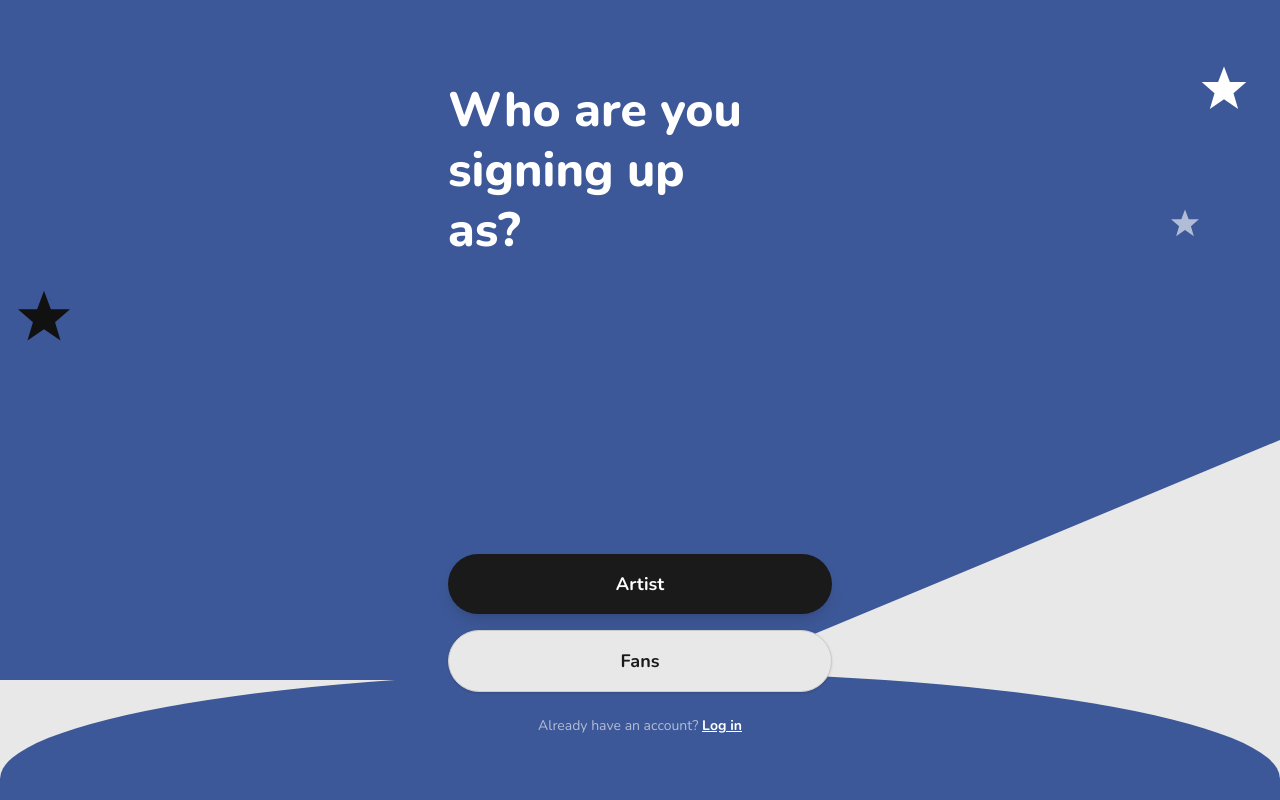
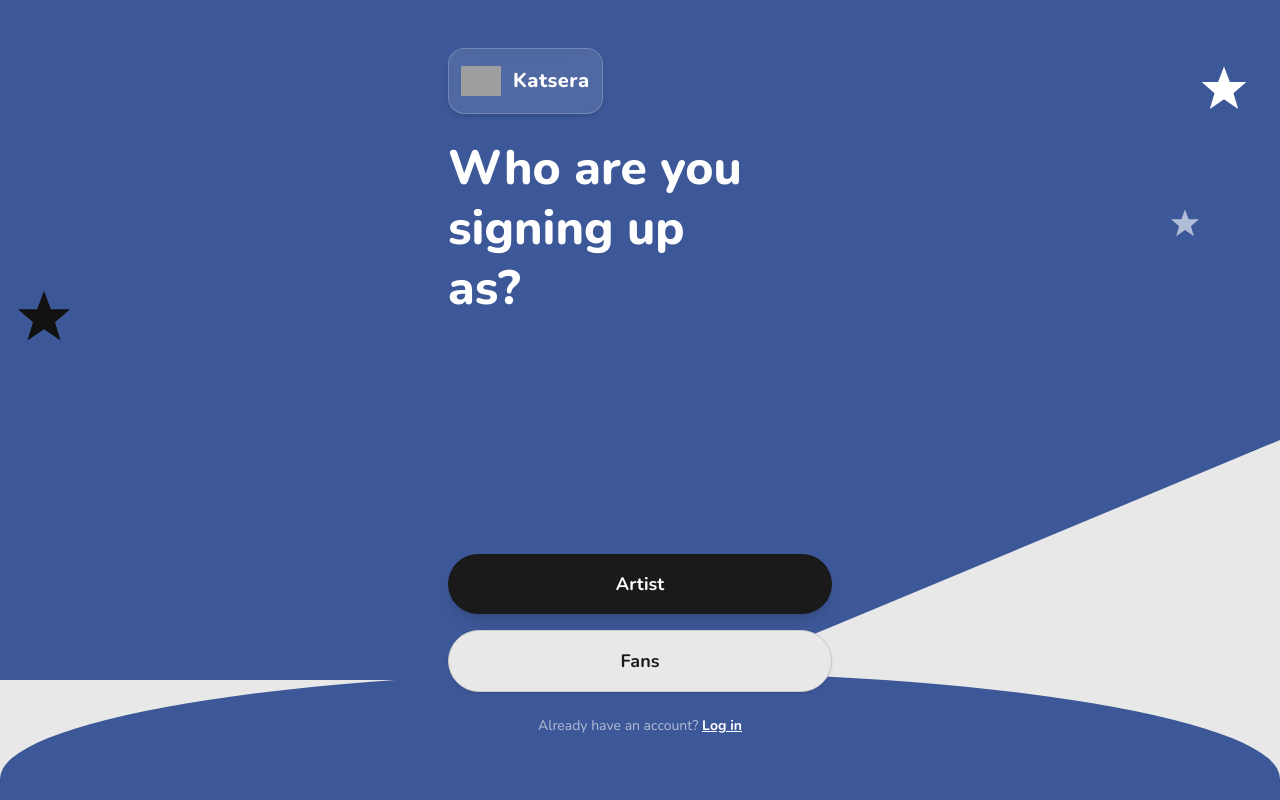
Before and after one commit to katserasera/katsera-app, a React (Vite) app: page /role in a window 1280 px wide. Built offline with nearby package versions, Linux system fonts and the light colour scheme; no server answers; grey boxes are pictures that could not be loaded.

Commit message:
Fix Vercel SPA rewrites vercel.json, restore brand Katsera logo on Splash & Launch, and enhance Real OTP Card

```diff
--- a/src/pages/artist/ArtistVerify.tsx
+++ b/src/pages/artist/ArtistVerify.tsx
@@ -142,23 +142,26 @@ export default function ArtistVerify() {
 
   return (
     <div className="min-h-screen bg-[#E8E8E8] flex flex-col max-w-md mx-auto font-[Nunito]">
-      {/* Real OTP Banner Toast */}
-      {bannerMsg && (
-        <div className="bg-[#3D5898] text-white text-xs font-bold px-4 py-3 text-center shadow-md animate-pulse">
-          {bannerMsg}
-        </div>
-      )}
-
       <div className="flex-1 flex flex-col px-6 sm:px-10 pt-12 sm:pt-16 pb-10">
-        <h1 className="text-[#1E2D5A] text-3xl sm:text-4xl font-extrabold mb-3">
+        <h1 className="text-[#1E2D5A] text-3xl sm:text-4xl font-extrabold mb-2">
           Verify Your Email
         </h1>
-        <p className="text-[#7A8BB5] text-sm sm:text-base font-medium mb-8 leading-relaxed">
+        <p className="text-[#7A8BB5] text-sm sm:text-base font-medium mb-6 leading-relaxed">
           Enter the 6-digit code sent to:<br />
           <span className="text-[#3D5898] font-bold text-base">{targetEmail}</span>
         </p>
 
+        {/* Prominent Real OTP Email Card */}
+        {activeCode && (
+          <div className="bg-[#1E2D5A] text-white p-4 rounded-2xl mb-6 shadow-lg border-2 border-[#3D5898] text-center animate-in fade-in duration-300">
+            <p className="text-[11px] text-blue-200 uppercase tracking-wider font-bold mb-1">📩 Real Email OTP Delivery</p>
+            <p className="text-3xl font-black tracking-[0.3em] text-yellow-300 my-1 font-mono">{activeCode}</p>
+            <p className="text-[11px] text-gray-300">Enter this code below to verify your account</p>
+          </div>
+        )}
+
         {/* OTP boxes */}
+
         <div className="flex justify-between gap-2 sm:gap-3 mb-3 w-full" onPaste={handlePaste}>
           {otp.map((digit, i) => (
             <input
--- a/src/pages/fan/RoleSelect.tsx
+++ b/src/pages/fan/RoleSelect.tsx
@@ -1,4 +1,5 @@
 import { useNavigate } from "react-router-dom"
+import katseraLogo from "@/imports/katsera_logo.png"
 
 function StarShape({ size = 40, color = "white", style }: { size?: number; color?: string; style?: React.CSSProperties }) {
   return (
@@ -12,7 +13,7 @@ export default function RoleSelect() {
   const navigate = useNavigate()
 
   return (
-    <div className="min-h-screen bg-[#E8E8E8] relative overflow-hidden flex flex-col">
+    <div className="min-h-screen bg-[#E8E8E8] relative overflow-hidden flex flex-col font-[Nunito]">
       {/* Diagonal blue panel — covers top-left area */}
       <div
         className="absolute inset-0"
@@ -43,9 +44,15 @@ export default function RoleSelect() {
       </div>
 
       {/* Heading */}
-      <div className="relative z-10 flex-1 flex flex-col justify-between px-8 pt-16 pb-10 max-w-md mx-auto w-full">
+      <div className="relative z-10 flex-1 flex flex-col justify-between px-8 pt-12 pb-10 max-w-md mx-auto w-full">
         <div>
-          <h1 className="text-white text-5xl font-extrabold leading-tight mt-4 max-w-xs">
+          {/* Katsera Logo Header */}
+          <div className="flex items-center gap-3 mb-6 bg-white/10 backdrop-blur-md p-3 rounded-2xl w-fit border border-white/20 shadow-md">
+            <img src={katseraLogo} alt="Katsera Logo" className="w-10 h-10 object-contain" />
+            <span className="text-white font-extrabold text-xl tracking-wide">Katsera</span>
+          </div>
+
+          <h1 className="text-white text-4xl sm:text-5xl font-extrabold leading-tight mt-2 max-w-xs">
             Who are you signing up as?
           </h1>
         </div>
```
